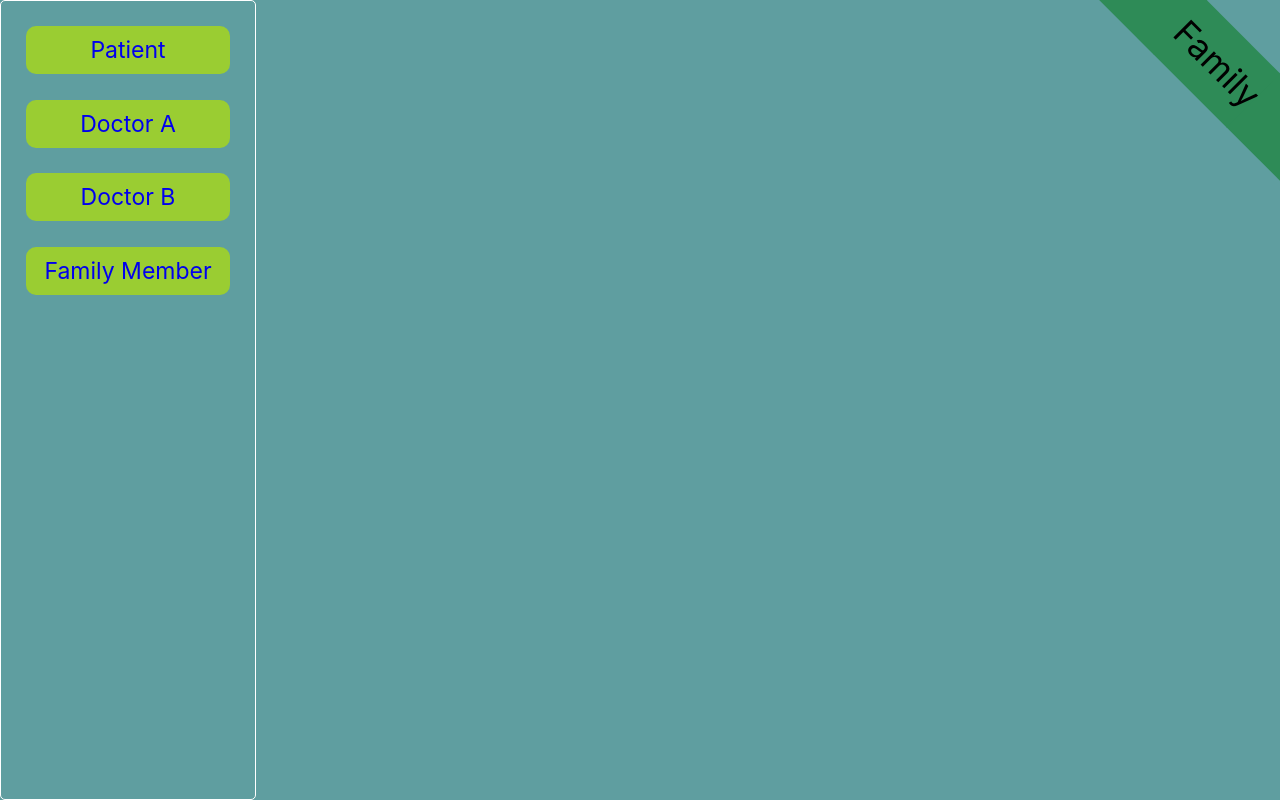
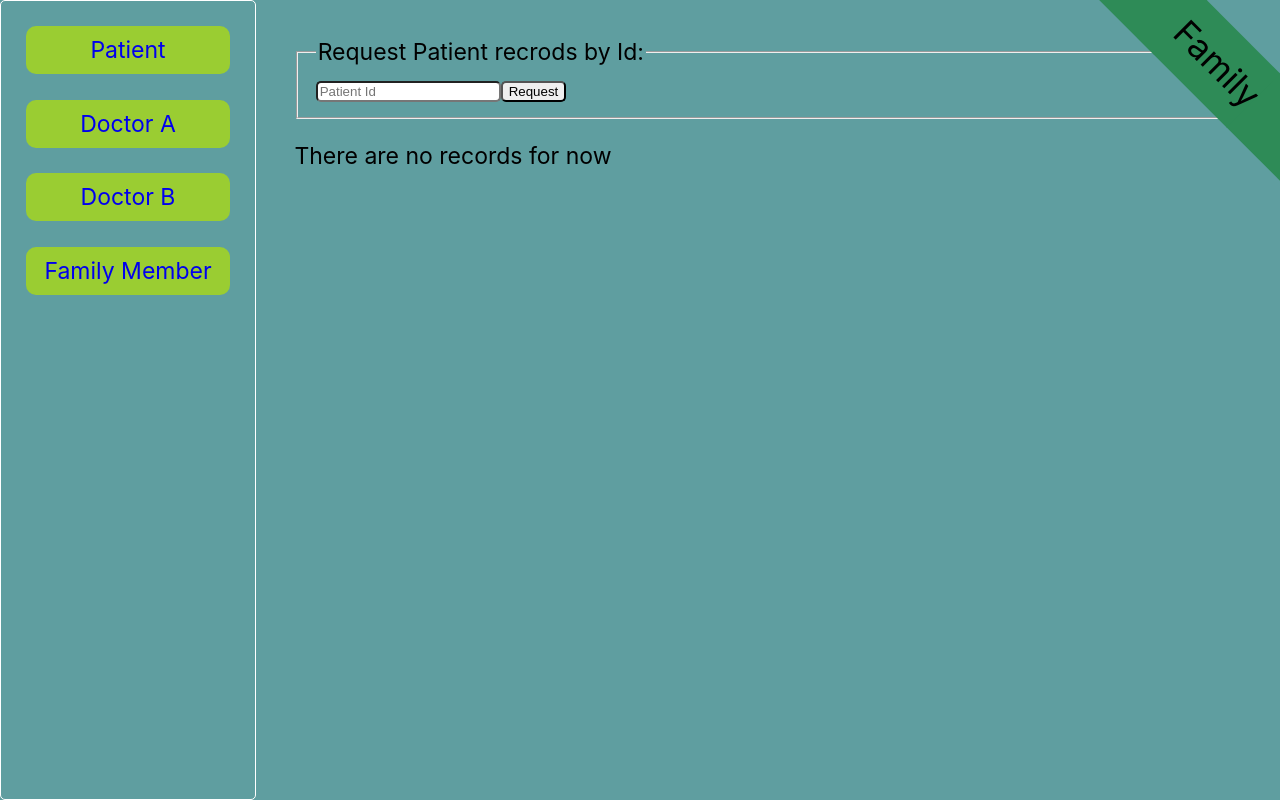
Before and after one commit to majid-T/DAPP1-Electronic-Health-Records, a React (Create React App) app in the folder frontend/: page /FamilyMember in a window 1280 px wide. Shown: the top 800 px of the page. Built offline with nearby package versions, Linux system fonts and the light colour scheme.

Commit message:
Added family components

```diff
--- a/frontend/src/components/FamilyMember.js
+++ b/frontend/src/components/FamilyMember.js
@@ -1,12 +1,28 @@
 import React, { useState, useEffect } from "react";
+import RequestForPatientData from "./doctorComponents/RequestForPatientData";
+import RecordDoctorView from "./doctorComponents/RecrodDoctorView";
 
 const FamilyMember = (props) => {
+  const identity = "family";
   const [loading, setLoading] = useState(false);
+  const [patientRecords, setPatientRecords] = useState([]);
+
   useEffect(() => {}, [loading]);
 
   return (
     <div className="container">
       <span className="ribbon">Family</span>
+      <RequestForPatientData
+        identity={identity}
+        setPatientRecords={setPatientRecords}
+      />
+      {patientRecords.length > 0 ? (
+        patientRecords.map((rec, key) => {
+          return <RecordDoctorView record={rec} />;
+        })
+      ) : (
+        <p>There are no records for now</p>
+      )}
     </div>
   );
 };
--- a/frontend/src/components/doctorComponents/RecrodDoctorView.js
+++ b/frontend/src/components/doctorComponents/RecrodDoctorView.js
@@ -2,7 +2,6 @@ import React, { useState, useEffect } from "react";
 
 const RecordDoctorView = (props) => {
   const record = props.record;
-  const consentList = record.consentTo;
 
   const [loading, setLoading] = useState(false);
   useEffect(() => {}, [loading]);
```
